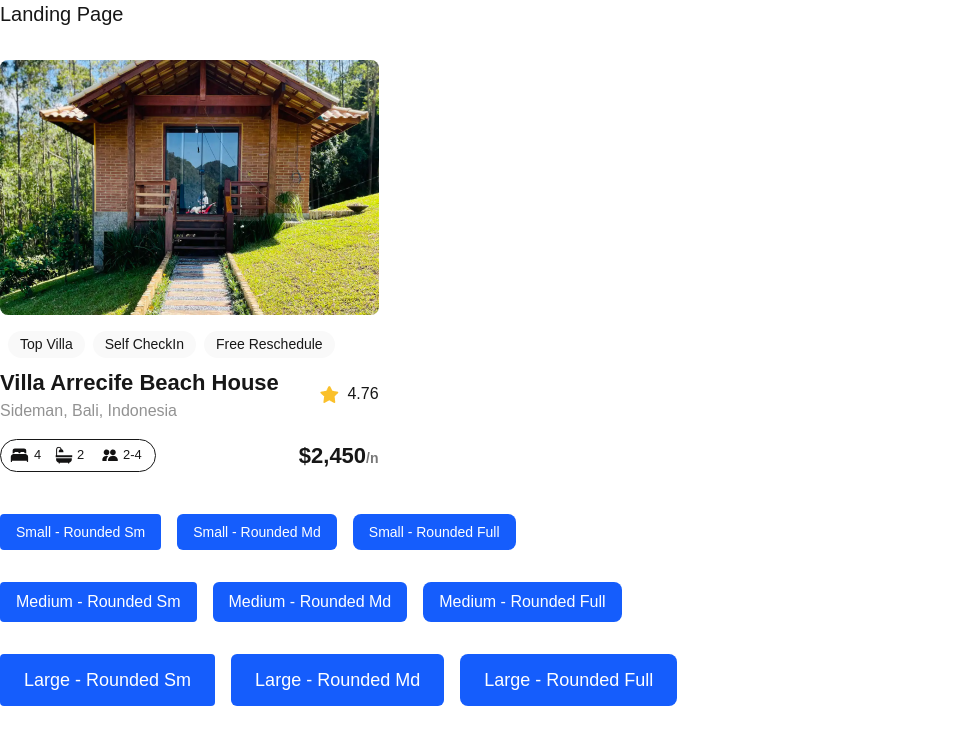
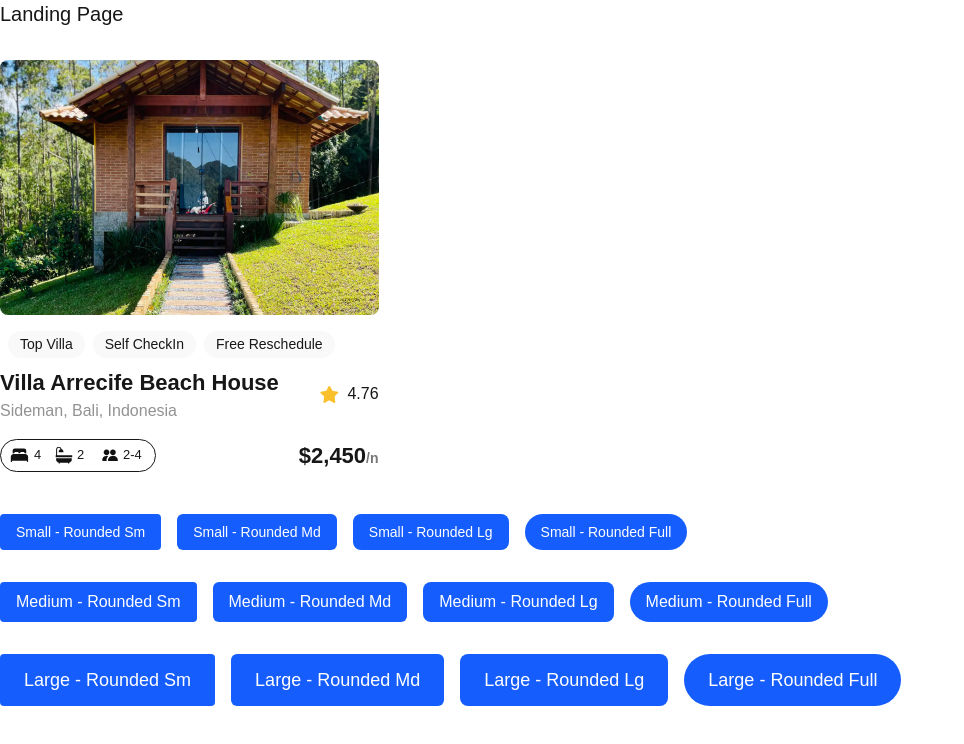
Before and after one commit to Anikhe00/alx-project-0x00-setup, a Next.js app in the folder alx-project-0x00/: page /landing in a window 1280 px wide. Shown: the top 744 px of the page, without its empty margins (0-964 px from the left). Built offline with nearby package versions, Linux system fonts and the light colour scheme.

Commit message:
Add rounded-full option to the ButtonProps

```diff
--- a/alx-project-0x00/interfaces/index.ts
+++ b/alx-project-0x00/interfaces/index.ts
@@ -5,6 +5,6 @@ export interface PillProps {
 export interface ButtonProps {
   title: string;
   size?: "small" | "medium" | "large";
-  shape?: "rounded-sm" | "rounded-md" | "rounded-lg";
+  shape?: "rounded-sm" | "rounded-md" | "rounded-lg" | "rounded-full";
   styles: string;
 }
--- a/alx-project-0x00/pages/landing.tsx
+++ b/alx-project-0x00/pages/landing.tsx
@@ -21,9 +21,15 @@ const Landing: React.FC = () => {
           styles=""
         />
         <Button
+          title="Small - Rounded Lg"
+          size="small"
+          shape="rounded-lg"
+          styles=""
+        />
+        <Button
           title="Small - Rounded Full"
           size="small"
-          shape="rounded-lg"
+          shape="rounded-full"
           styles=""
         />
       </div>
@@ -43,9 +49,15 @@ const Landing: React.FC = () => {
           styles=""
         />
         <Button
+          title="Medium - Rounded Lg"
+          size="medium"
+          shape="rounded-lg"
+          styles=""
+        />
+        <Button
           title="Medium - Rounded Full"
           size="medium"
-          shape="rounded-lg"
+          shape="rounded-full"
           styles=""
         />
       </div>
@@ -65,9 +77,15 @@ const Landing: React.FC = () => {
           styles=""
         />
         <Button
+          title="Large - Rounded Lg"
+          size="large"
+          shape="rounded-lg"
+          styles=""
+        />
+        <Button
           title="Large - Rounded Full"
           size="large"
-          shape="rounded-lg"
+          shape="rounded-full"
           styles=""
         />
       </div>
```
